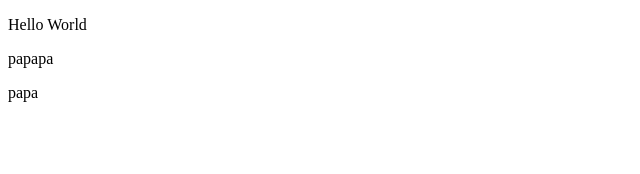
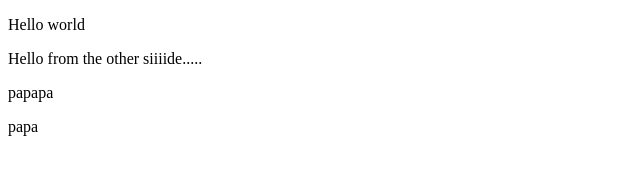
Before and after one commit to mr-funtor/aca-teach-git, a plain HTML site: page about.html in a window 1280 px wide. Shown: the whole page, without its empty margins (0-640 px from the left). Drawn offline with Linux system fonts and the light colour scheme.

Commit message:
cool edit

```diff
--- a/about.html
+++ b/about.html
@@ -1,13 +1,17 @@
 <!DOCTYPE html>
 <html lang="en">
+
 <head>
     <meta charset="UTF-8">
     <meta name="viewport" content="width=device-width, initial-scale=1.0">
     <title>Document</title>
 </head>
+
 <body>
-    <p>Hello World</p>
+    <p>Hello world</p>
+    <p>Hello from the other siiiide.....</p>
     <p>papapa</p>
     <p>papa</p>
 </body>
+
 </html>
```
